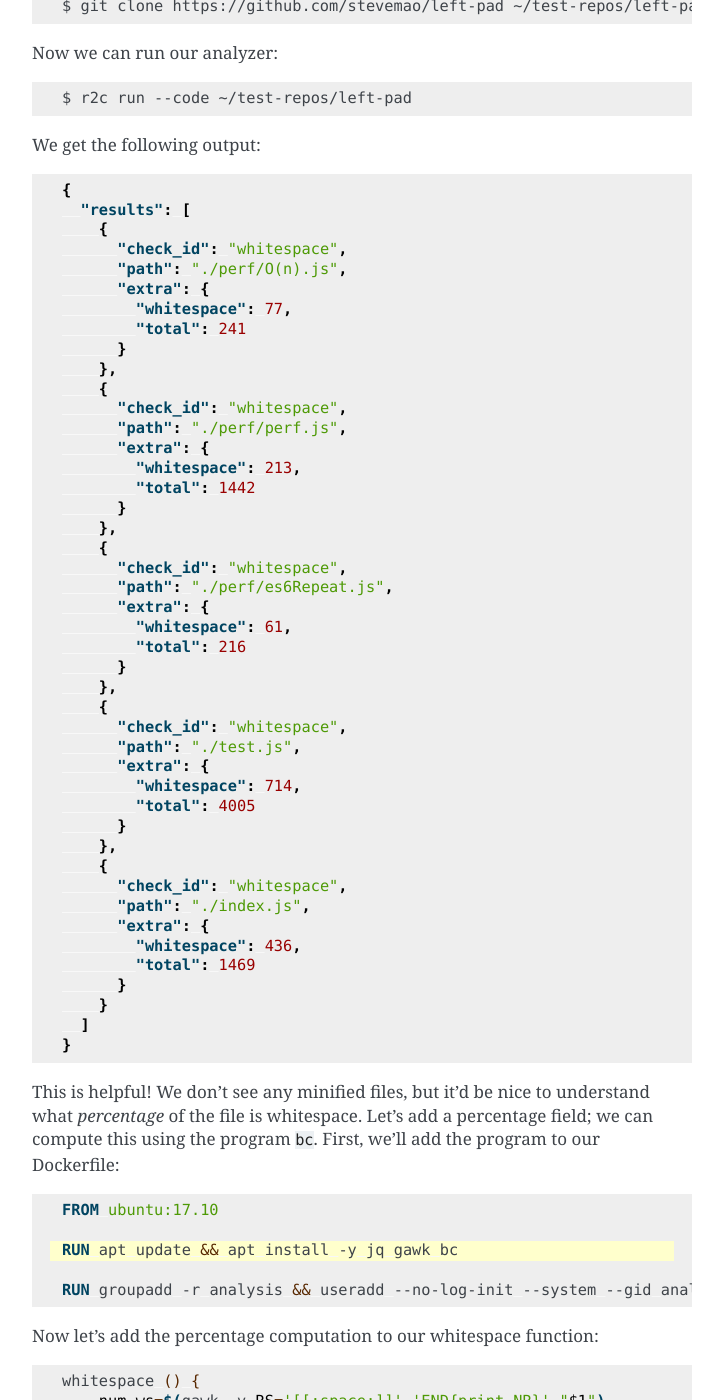
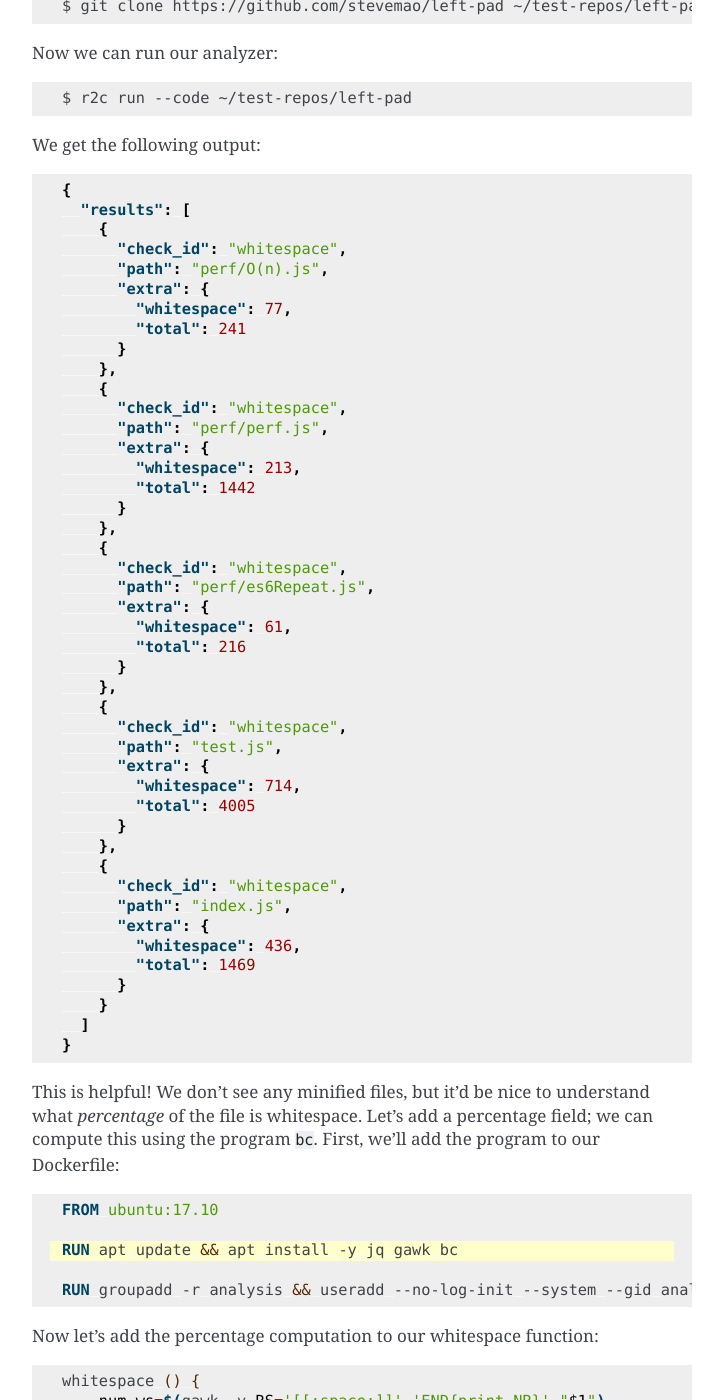
Before and after one commit to semgrep/docs, a Sphinx documentation site: the page built from docs/intro/running.rst, in a window 1280 px wide and 1400 px high, scrolled down 223 px. Shown: the whole window, without its empty margins (388-1111 px from the left). Built offline with Sphinx 7.4.7, drawn with Linux system fonts in a browser that asks for light colours; some of the changed text lies outside the part shown.

```diff
--- a/docs/intro/running.rst
+++ b/docs/intro/running.rst
@@ -22,7 +22,7 @@ We get the following output:
      "results": [
        {
          "check_id": "whitespace",
-         "path": "./perf/O(n).js",
+         "path": "perf/O(n).js",
          "extra": {
            "whitespace": 77,
            "total": 241
@@ -30,7 +30,7 @@ We get the following output:
        },
        {
          "check_id": "whitespace",
-         "path": "./perf/perf.js",
+         "path": "perf/perf.js",
          "extra": {
            "whitespace": 213,
            "total": 1442
@@ -38,7 +38,7 @@ We get the following output:
        },
        {
          "check_id": "whitespace",
-         "path": "./perf/es6Repeat.js",
+         "path": "perf/es6Repeat.js",
          "extra": {
            "whitespace": 61,
            "total": 216
@@ -46,7 +46,7 @@ We get the following output:
        },
        {
          "check_id": "whitespace",
-         "path": "./test.js",
+         "path": "test.js",
          "extra": {
            "whitespace": 714,
            "total": 4005
@@ -54,7 +54,7 @@ We get the following output:
        },
        {
          "check_id": "whitespace",
-         "path": "./index.js",
+         "path": "index.js",
          "extra": {
            "whitespace": 436,
            "total": 1469
@@ -108,7 +109,7 @@ And run again:
      "results": [
        {
          "check_id": "whitespace",
-         "path": "./perf/O(n).js",
+         "path": "perf/O(n).js",
          "extra": {
            "whitespace": 77,
            "total": 241,
@@ -117,7 +118,7 @@ And run again:
        },
        {
          "check_id": "whitespace",
-         "path": "./perf/perf.js",
+         "path": "perf/perf.js",
          "extra": {
            "whitespace": 213,
            "total": 1442,
@@ -126,7 +127,7 @@ And run again:
        },
        {
          "check_id": "whitespace",
-         "path": "./perf/es6Repeat.js",
+         "path": "perf/es6Repeat.js",
          "extra": {
            "whitespace": 61,
            "total": 216,
@@ -135,7 +136,7 @@ And run again:
        },
        {
          "check_id": "whitespace",
-         "path": "./test.js",
+         "path": "test.js",
          "extra": {
            "whitespace": 714,
            "total": 4005,
@@ -144,7 +145,7 @@ And run again:
        },
        {
          "check_id": "whitespace",
-         "path": "./index.js",
+         "path": "index.js",
          "extra": {
            "whitespace": 436,
            "total": 1469,
```
Also changed, not shown: other parts of docs/intro/running.rst (+2 -1 lines), docs/api/output.rst (+6 -6 lines).
